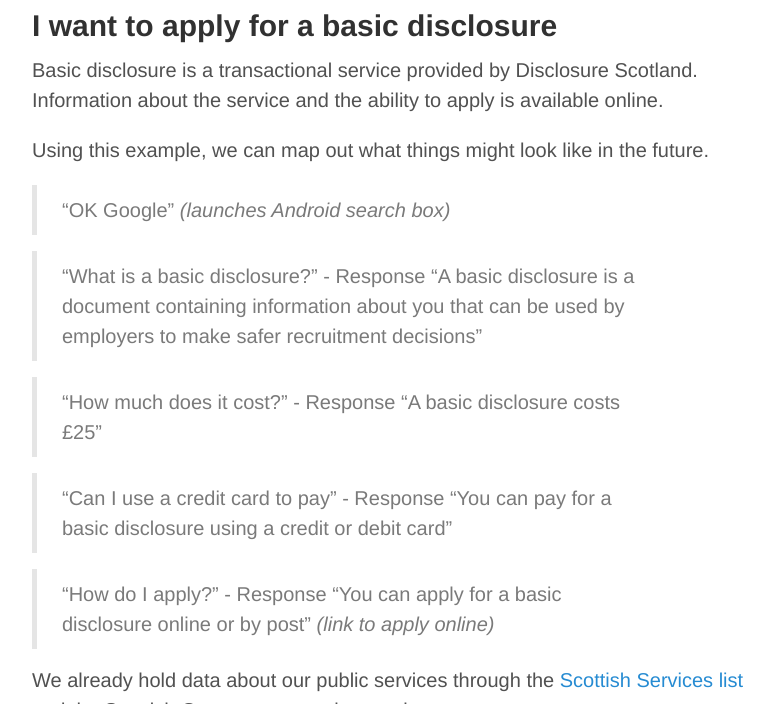
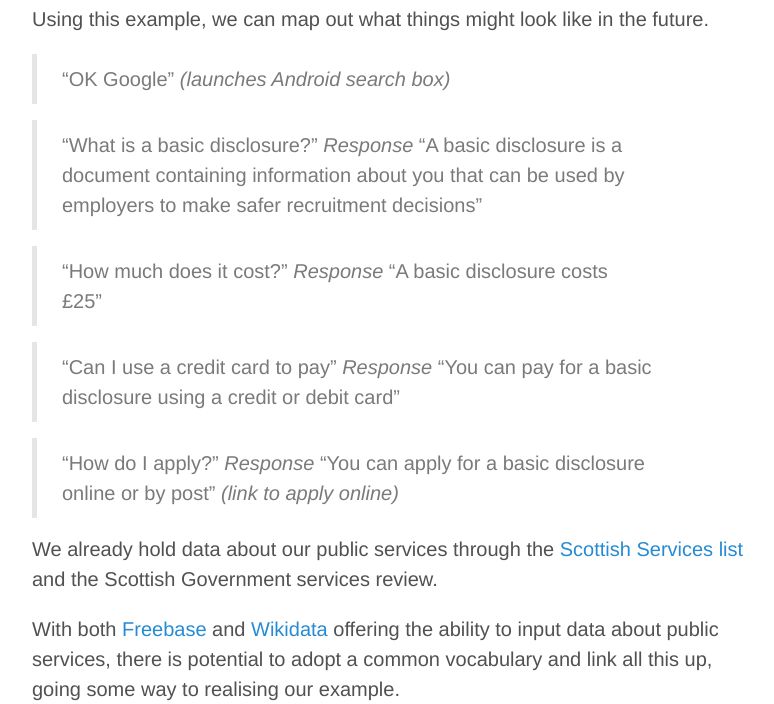
Before and after one commit to calcode/calcode.github.io, a Jekyll site: the page built from _posts/2015-06-15-search-centric-public-services.md, in a window 1280 px wide and 1400 px high, scrolled down 1917 px, cut to the strip 0-704 px from the top of the window. Shown: the whole strip, without its empty margins (248-1022 px from the left). Built offline with Jekyll 4.4.1, drawn with Linux system fonts in a browser that asks for light colours; Markdown is read by kramdown in place of the engine named in the settings; some of the changed text lies outside the part shown.

Commit message:
updated MD

```diff
--- a/_posts/2015-06-15-we-search-centric-public-services.md
+++ b/_posts/2015-06-15-search-centric-public-services.md
@@ -36,20 +38,25 @@ Conversational search and knowledge graph powered results are making waves with
 
 > Answers are returned within the search results, so it has real potential to shake up how information is presented - a real shift towards search centric, informational experiences for public services
 
-## I want to apply for a basic disclosure
+**I want to apply for a basic disclosure**
 Basic disclosure is a transactional service provided by Disclosure Scotland. Information about the service and the ability to apply is available online.
 
 Using this example, we can map out what things might look like in the future.
 
-> “OK Google” *(launches Android search box)*
+> “OK Google”
+> *(launches Android search box)*
 
-> “What is a basic disclosure?” - Response “A basic disclosure is a document containing information about you that can be used by employers to make safer recruitment decisions”
+> “What is a basic disclosure?”
+> *Response* “A basic disclosure is a document containing information about you that can be used by employers to make safer recruitment decisions”
 
-> “How much does it cost?” - Response “A basic disclosure costs  £25”
+> “How much does it cost?”
+> *Response* “A basic disclosure costs £25”
 
-> “Can I use a credit card to pay” - Response “You can pay for a basic disclosure using a credit or debit card”
+> “Can I use a credit card to pay”
+> *Response* “You can pay for a basic disclosure using a credit or debit card”
 
-> “How do I apply?” - Response “You can apply for a basic disclosure online or by post” *(link to apply online)*
+> “How do I apply?”
+> *Response* “You can apply for a basic disclosure online or by post” *(link to apply online)*
 
 We already hold data about our public services through the [Scottish Services list](http://standards.esd.org.uk/?uri=list%2FscottishServices&tab=details) and the Scottish Government services review.
 
```
Also changed, not shown: other parts of _posts/2015-06-15-search-centric-public-services.md (+10 -13 lines).
